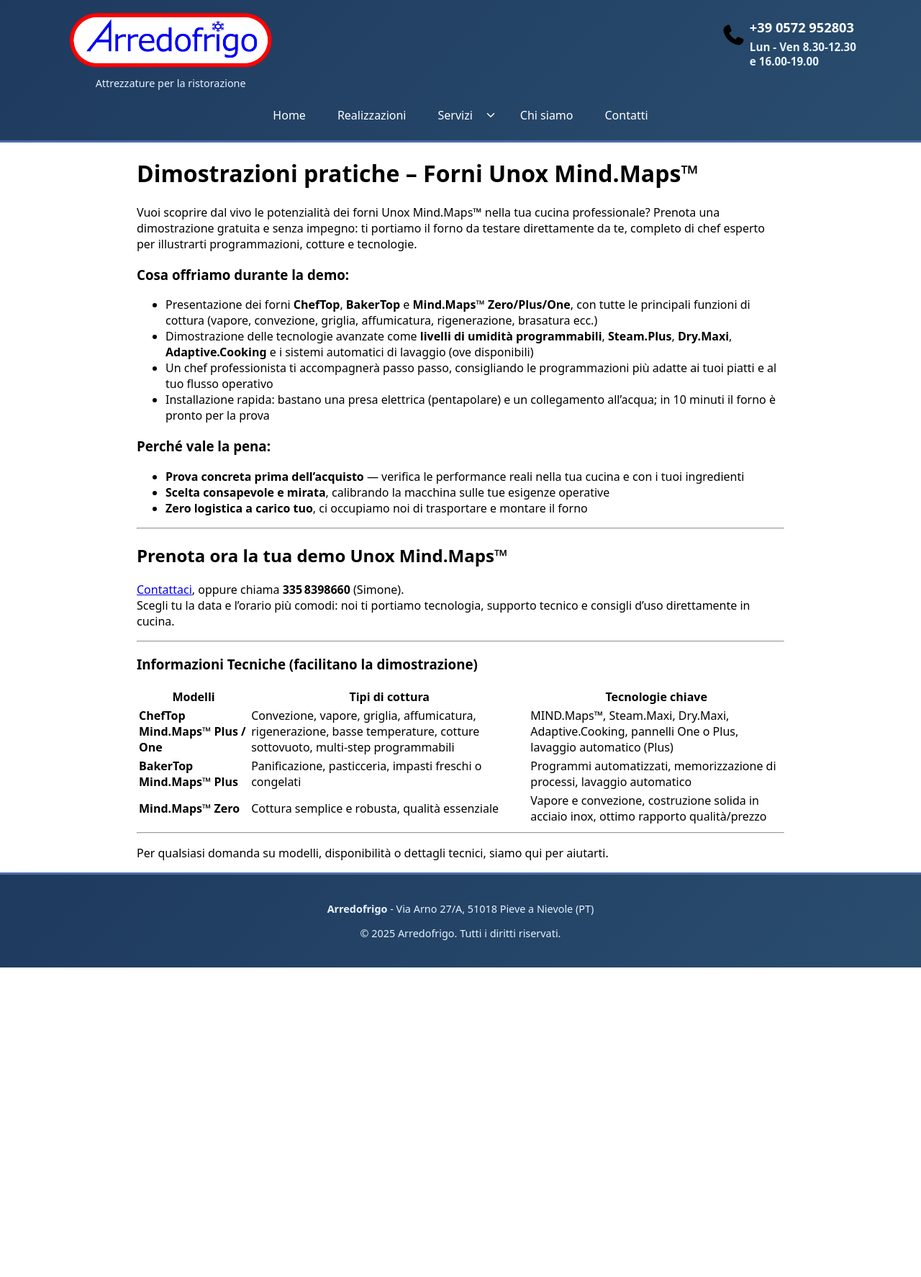
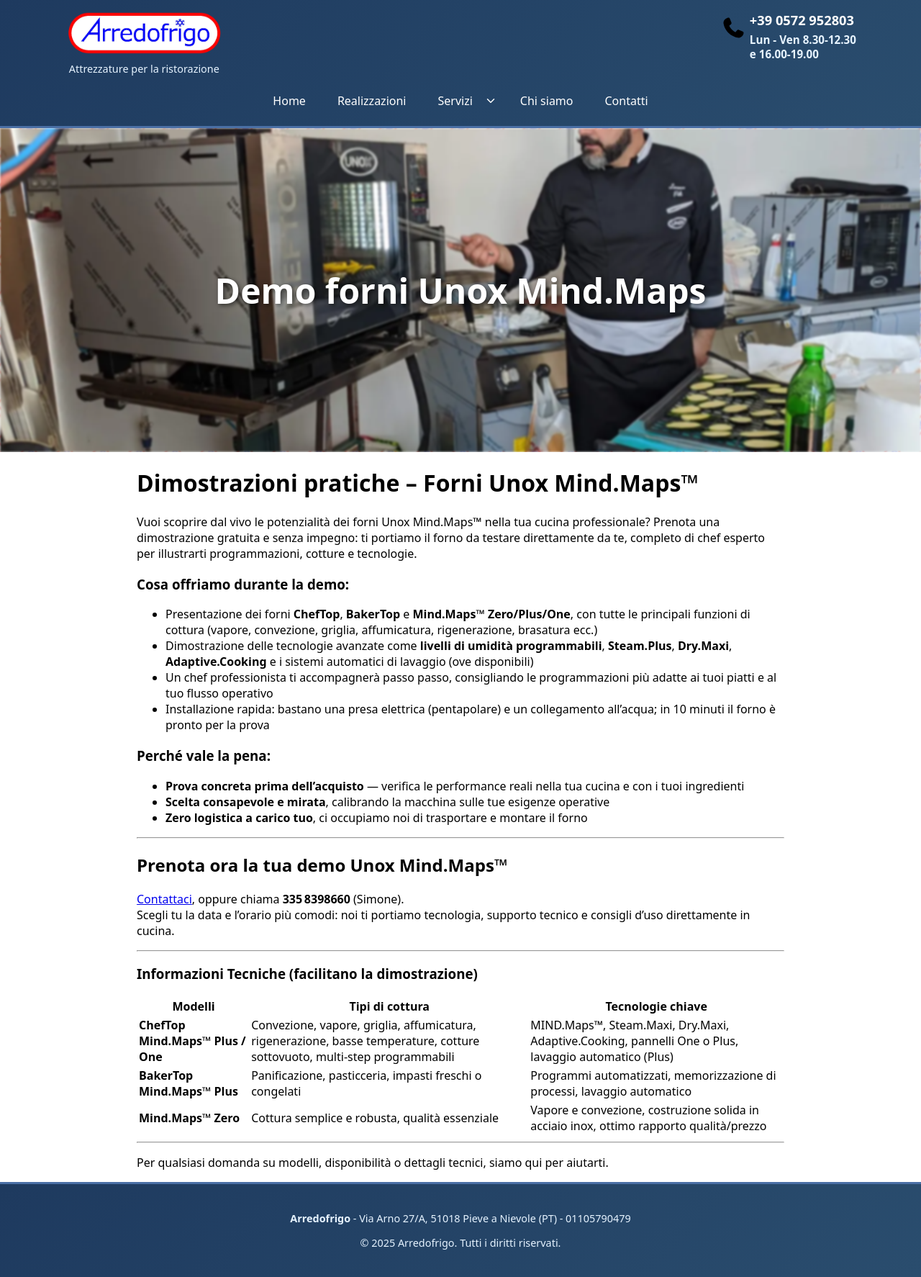
Before and after one commit to fusebyte/Arredofrigo, a Jekyll site: the page built from demo-forni-unox.md, in a window 1280 px wide. Shown: the whole page at 72% size. Built offline with Jekyll 4.4.1, drawn with Linux system fonts in a browser that asks for light colours; before the commit the page ends 1344 px from its top, so only the background shows below that.

Commit message:
Aggiornato il footer con il numero di telefono, aggiunti link ai servizi nel menu a discesa, modificata l'altezza massima del logo, e aggiunti nuovi file immagine per le dimostrazioni e progettazione.

```diff
--- a/_includes/footer.html
+++ b/_includes/footer.html
@@ -1,6 +1,6 @@
 <footer>
     <div class="footer-inner">
-      <p><strong>Arredofrigo</strong> - Via Arno 27/A, 51018 Pieve a Nievole (PT)</p>
+      <p><strong>Arredofrigo</strong> - Via Arno 27/A, 51018 Pieve a Nievole (PT) - 01105790479</p>
       <p>&copy; {{ site.time | date: "%Y" }} Arredofrigo. Tutti i diritti riservati.</p>
       <!-- <p><a href="/privacy/">Privacy Policy</a></p> -->
     </div>
--- a/_includes/header.html
+++ b/_includes/header.html
@@ -37,7 +37,9 @@
         <svg width="18" height="18" viewBox="0 0 24 24" fill="none" stroke="currentColor" stroke-width="2" stroke-linecap="round" stroke-linejoin="round"><polyline points="6 9 12 15 18 9"></polyline></svg>
       </span>
       <div class="dropdown-menu">
+        <a href="{{ '/servizi' | relative_url }}">I Nostri Servizi</a>
         <a href="{{ '/progettazione-cucine-professionali' | relative_url }}">Progettazione</a>
+        <a href="{{ '/demo-forni-unox' | relative_url }}">Demo Forni Unox</a>
       </div>
     </div>
     <a href="{{ '/chi-siamo' | relative_url }}">Chi siamo</a>
--- a/assets/css/default-style.css
+++ b/assets/css/default-style.css
@@ -61,7 +61,7 @@
   text-align: center;
 }
 .logo-img {
-  max-height: 80px;
+  max-height: 60px;
 }
 .tagline {
   font-size: 0.9rem;
--- a/demo-forni-unox.md
+++ b/demo-forni-unox.md
@@ -1,6 +1,7 @@
 ---
-layout: default
+layout: hero
 title: Demo forni Unox Mind.Maps
+hero_image: "assets/img/demo-forni-unox.webp"
 permalink: /demo-forni-unox/
 ---
 
```
Also changed, not shown: progettazione-cucine-professionali.md (+2 -1 lines), assets/img/progettazione-cad.webp (added), assets/img/progetto-cad-full.webp (added), assets/img/progetto-cad.webp (added).
